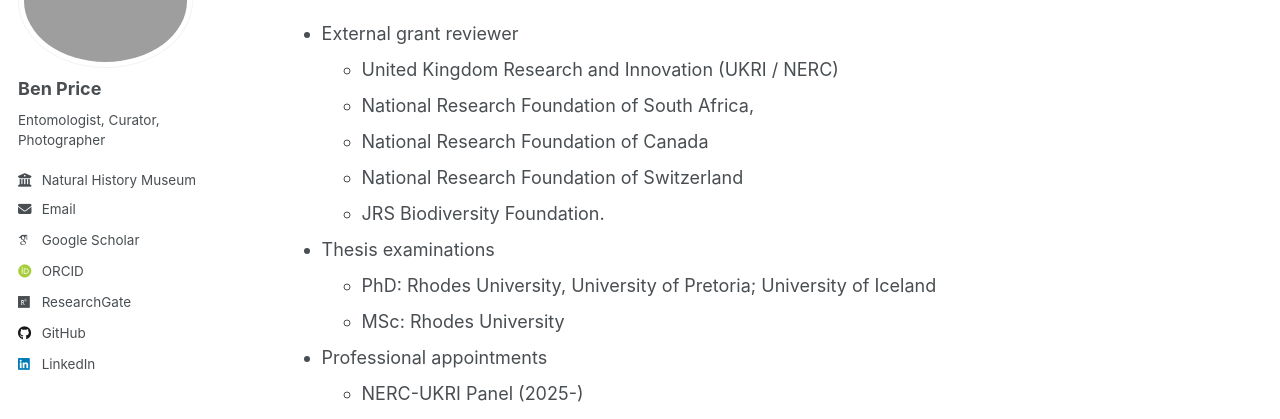
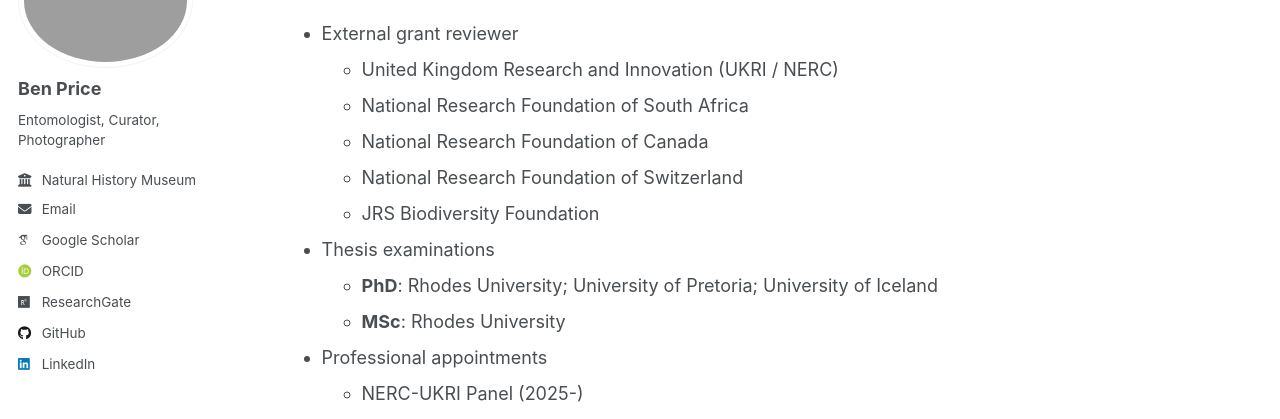
Before and after one commit to bwprice/bwprice.github.io, a Jekyll site: the page built from _pages/cv.md, in a window 1280 px wide and 900 px high, scrolled down 387 px. Shown: the part 165-584 px from the top of the window. Built offline with Jekyll 4.4.1, drawn with Linux system fonts in a browser that asks for light colours; some web fonts are replaced; a script that is not in the unit is left out.

Commit message:
Update cv.md

```diff
--- a/_pages/cv.md
+++ b/_pages/cv.md
@@ -25,13 +25,13 @@ Measures of esteem
 ======
 * External grant reviewer
 	* United Kingdom Research and Innovation (UKRI / NERC)
-	* National Research Foundation of South Africa,
+	* National Research Foundation of South Africa
 	* National Research Foundation of Canada
 	* National Research Foundation of Switzerland
-	* JRS Biodiversity Foundation.
+	* JRS Biodiversity Foundation
 * Thesis examinations
-	* PhD: Rhodes University, University of Pretoria; University of Iceland
-	* MSc: Rhodes University
+	* **PhD**: Rhodes University; University of Pretoria; University of Iceland
+	* **MSc**: Rhodes University
 * Professional appointments
 	* NERC-UKRI Panel (2025-)
 	* Executive Board BGE (2022-)
```
